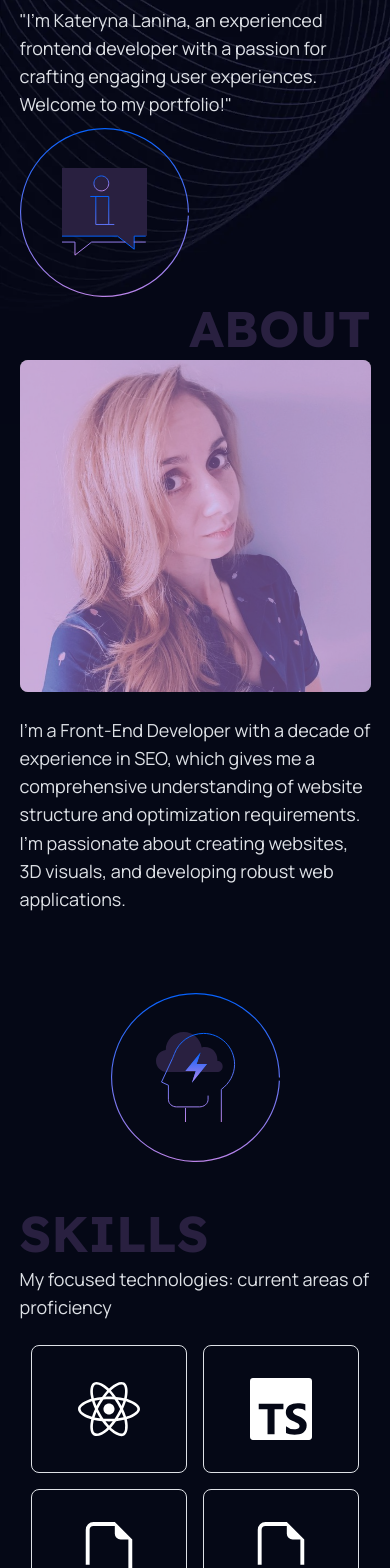
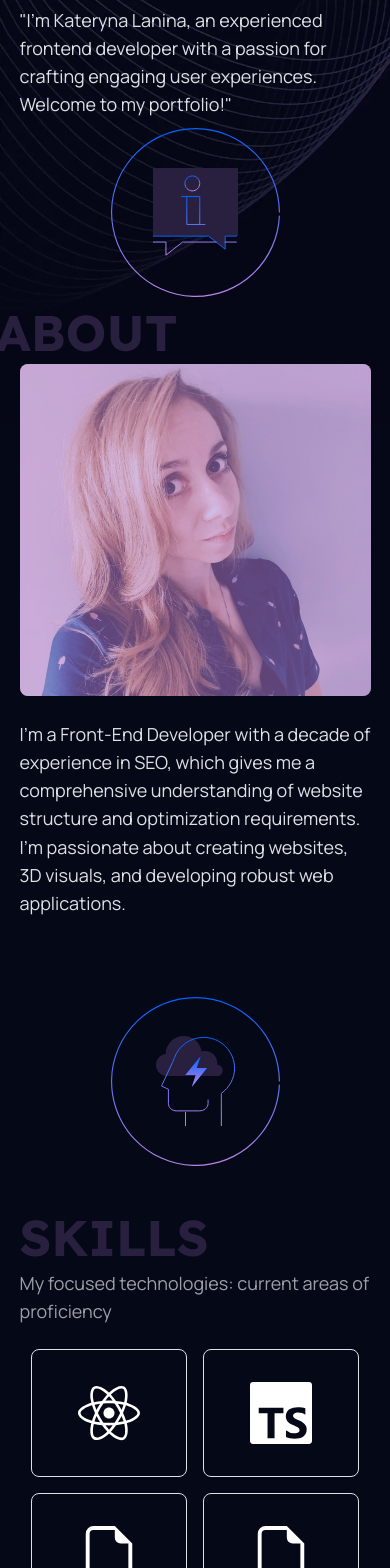
Before and after one commit to lanina90/personal-website, a React (Create React App) app: page / in a window 390 px wide. Shown: the part 420-1988 px from the top of the page. Built offline with nearby package versions, Linux system fonts and the light colour scheme.

Commit message:
feature: animations for titles

```diff
--- a/src/Components/About/About.module.css
+++ b/src/Components/About/About.module.css
@@ -1,14 +1,18 @@
-.container{
+.container {
  padding-top: 10px;
  padding-bottom: 80px;
 }
 
-.about{
+.about {
  display: flex;
  flex-direction: column;
 }
 
-.about h2{
+.icon {
+ align-self: center;
+}
+
+.about h2 {
  color: var(--blue, #292040);
  font-family: var(--h2-mob-ff);
  font-size: var(--h2-mob-fs);
@@ -17,27 +21,38 @@
  text-align: right;
 }
 
-.info{
+.hidden {
+ transform: translateX(-100%);
+ opacity: 0;
+}
+
+.visible {
+ transform: translateX(-55%);
+ opacity: 1;
+ transition: transform 3s, opacity 3s;
+}
+
+.info {
  display: flex;
  flex-direction: column;
  gap: 24px;
 }
 
-.image{
+.image {
  border-radius: 8px;
  position: relative;
  width: 100%;
  height: 332px;
 }
 
-.image img{
+.image img {
  border-radius: 8px;
  width: 100%;
  height: 332px;
 
 }
 
-.image::after{
+.image::after {
  content: '';
  position: absolute;
  top: 0;
@@ -49,7 +64,7 @@
  border-radius: 8px;
 }
 
-.text{
+.text {
  color: var(--grey, #DEE1E6);
  font-family: var(--body-text-mob-ff);
  font-size: var(--body-text-mob-fs);
@@ -59,72 +74,89 @@
 }
 
 
-@media screen and (min-width: 768px)  {
- .container{
-  padding-top: 10px;
+@media screen and (min-width: 768px) {
+ .container {
+  padding-top: 60px;
   padding-bottom: 100px;
  }
 
- .about{
-  flex-direction: row;
+ .about {
   justify-content: space-between;
-  align-items: center;
  }
 
- .about h2{
+ .about h2 {
   font-size: 80px;
  }
 
- .info{
+
+ .info {
   align-items: center;
   gap: 40px;
  }
- .image{
+
+ .image {
   width: 412px;
   height: 419px;
  }
 
- .image img{
+ .image img {
   height: 419px;
  }
 
- .image::after{
+ .image::after {
   height: 419px;
  }
 
 }
 
-@media screen and (min-width: 1024px)  {
- .container{
+@media screen and (min-width: 1024px) {
+ .container {
   padding-top: 20px;
   padding-bottom: 160px;
  }
 
- .about h2{
+ .about {
+  flex-direction: row;
+ }
+
+ .hidden {
+  transform: translateX(100%);
+  opacity: 0;
+ }
+
+ .visible {
+  transform: translateX(0);
+  opacity: 1;
+  transition: transform 3s, opacity 3s;
+ }
+
+ .about h2 {
   font-family: var(--h2-desc-ff);
-  font-size: var(--h2-desc-fs);
+  font-size: 135px;
   font-weight: var(--h2-desc-fw);
   text-transform: uppercase;
   text-align: right;
  }
- .info{
+
+ .info {
   align-items: center;
   gap: 80px;
  }
- .image{
+
+ .image {
   width: 512px;
   height: 519px;
  }
 
- .image img{
+ .image img {
   height: 519px;
  }
 
- .image::after{
+ .image::after {
   height: 519px;
  }
 
- .text{
+ .text {
   font-size: var(--body-text-desc-fs);
   font-style: normal;
   font-weight: var(--body-text-desc-fw);
@@ -133,3 +165,9 @@
  }
 
 }
+
+@media screen and (min-width: 1280px) {
+ .about h2 {
+  font-size: var(--h2-desc-fs);
+ }
+}
--- a/src/Components/About/About.tsx
+++ b/src/Components/About/About.tsx
@@ -11,8 +11,8 @@ const About = () => {
   return (
     <Container component={'section'} className={styles.container} id={'about'}>
       <div className={styles.about} ref={elementRef}>
-        {isIntersected && <Info/>}
-        <h2>About</h2>
+        {isIntersected && <div className={styles.icon}><Info/></div>}
+        <h2 className={isIntersected ? styles.visible : styles.hidden}>About</h2>
       </div>
       <div className={styles.info}>
         <div className={styles.image}>
--- a/src/Components/SectionHeading/Heading.module.css
+++ b/src/Components/SectionHeading/Heading.module.css
@@ -18,6 +18,16 @@
  position: relative;
  width: 100%;
 }
+.hidden {
+ transform: translateX(-100%);
+ opacity: 0;
+}
+
+.visible {
+ transform: translateX(0);
+ opacity: 1;
+ transition: transform 4s, opacity 3s;
+}
 
 .title {
  color: var(--blue, #292040);
@@ -34,6 +44,26 @@
  font-weight: var(--body-text-mob-fw);
  line-height: var(--body-text-mob-lh);
 }
+
+.text-hidden {
+ transform: translateX(-110%);
+ opacity: 0;
+}
+
+.text-visible {
+ transform: translateX(0);
+ opacity: .7;
+ transition: transform 2s ease-out 2s, opacity 3s ease-out 1s;
+}
+
+.title {
+ color: var(--blue, #292040);
+ font-family: var(--h2-mob-ff);
+ font-size: var(--h2-mob-fs);
+ font-weight: var(--h2-mob-fw);
+ text-transform: uppercase;
+}
+
 
 @media screen and (min-width: 768px) {
  .title {
@@ -82,6 +112,16 @@
   position: absolute;
   bottom: 43px;
   right: 0;
+ }
+
+ .text-hidden {
+  transform: translateX(-300%);
+  opacity: 0;
+ }
+
+ .text-visible {
+  transform: translateX(0);
   opacity: .7;
+  transition: transform 2s ease-out 1s, opacity 3s ease-out 1s;
  }
 }
--- a/src/Components/SectionHeading/Heading.tsx
+++ b/src/Components/SectionHeading/Heading.tsx
@@ -16,8 +16,8 @@ const Heading = forwardRef<HTMLDivElement, HeadingProps>(({icon, title, text, is
         {isIntersected && icon}
       </div>
       <div className={styles.heading}>
-        <h2 className={styles.title}>{title}</h2>
-        <p className={styles.text}>{text}</p>
+        <h2 className={`${styles.title} ${isIntersected ? styles.visible : styles.hidden}`}>{title}</h2>
+        <p className={`${styles.text} ${isIntersected ? styles['text-visible'] : styles['text-hidden']}`}>{text}</p>
       </div>
     </div>
   );
```
